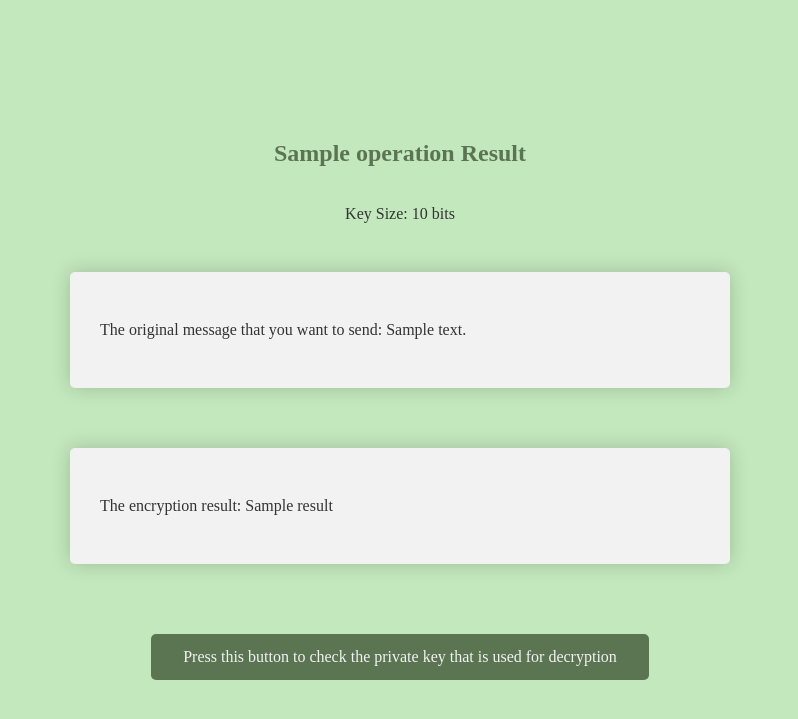
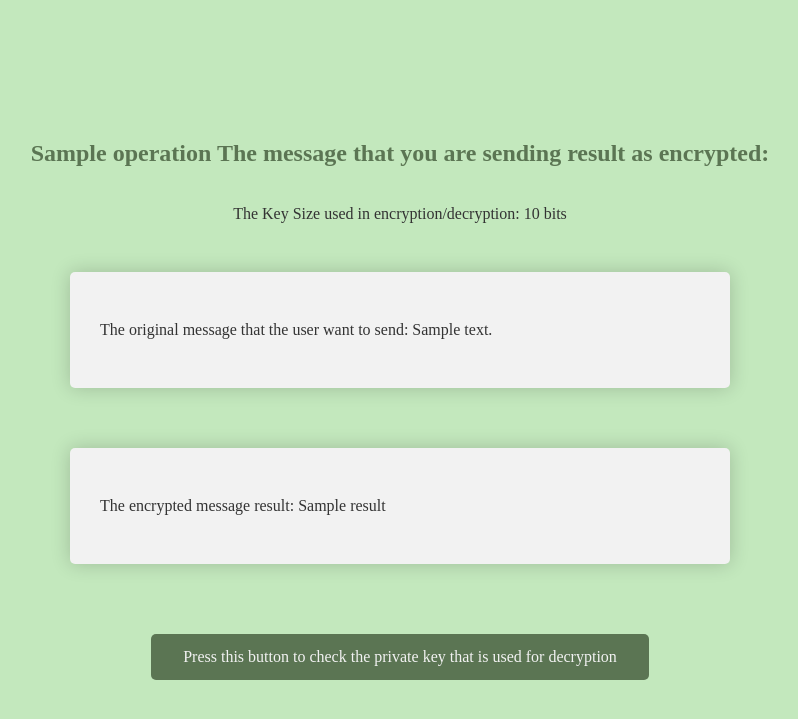
Before and after one commit to Charbelghanime/RSA_1024_2048, a Flask app: template Templates/result.html in a window 1280 px wide. Shown: the top 719 px of the page, without its empty margins (240-1038 px from the left). Run offline with Flask 3, Linux system fonts and the light colour scheme; the template is opened without the code that fills it: most values are stand-ins (such as "Sample title", 1, 10 or a date in 2020).

Commit message:
Update result.html

```diff
--- a/Templates/result.html
+++ b/Templates/result.html
@@ -9,15 +9,15 @@
 </head>
 
 <body>
-    <h2>{{ operation }} Result</h2>
-    <p>Key Size: {{ keysize }} bits</p>
+    <h2>{{ operation }} The message that you are sending result as encrypted:</h2>
+    <p>The Key Size used in encryption/decryption: {{ keysize }} bits</p>
 
     <div class="limit">
-        <p>The original message that you want to send: {{ message }}</p>
+        <p>The original message that the user want to send: {{ message }}</p>
     </div>
 
     <div class="limit">
-        <p>The encryption result: {{ result }}</p>
+        <p>The encrypted message result: {{ result }}</p>
     </div>
 
     {% if operation == 'Encrypt' %}
```
